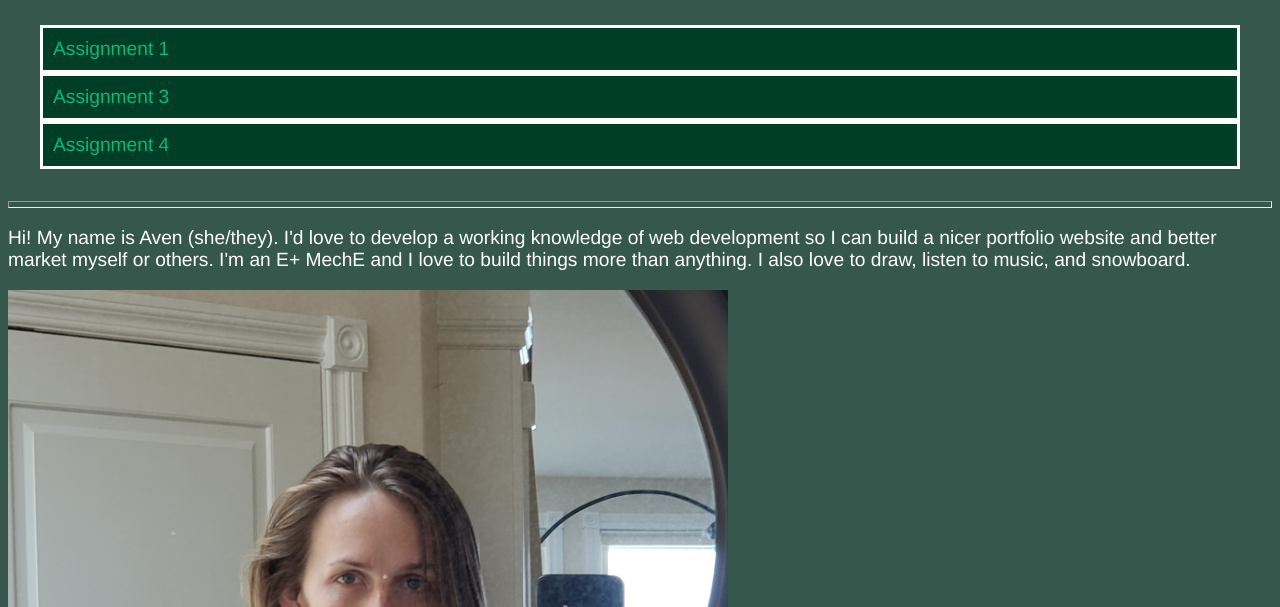
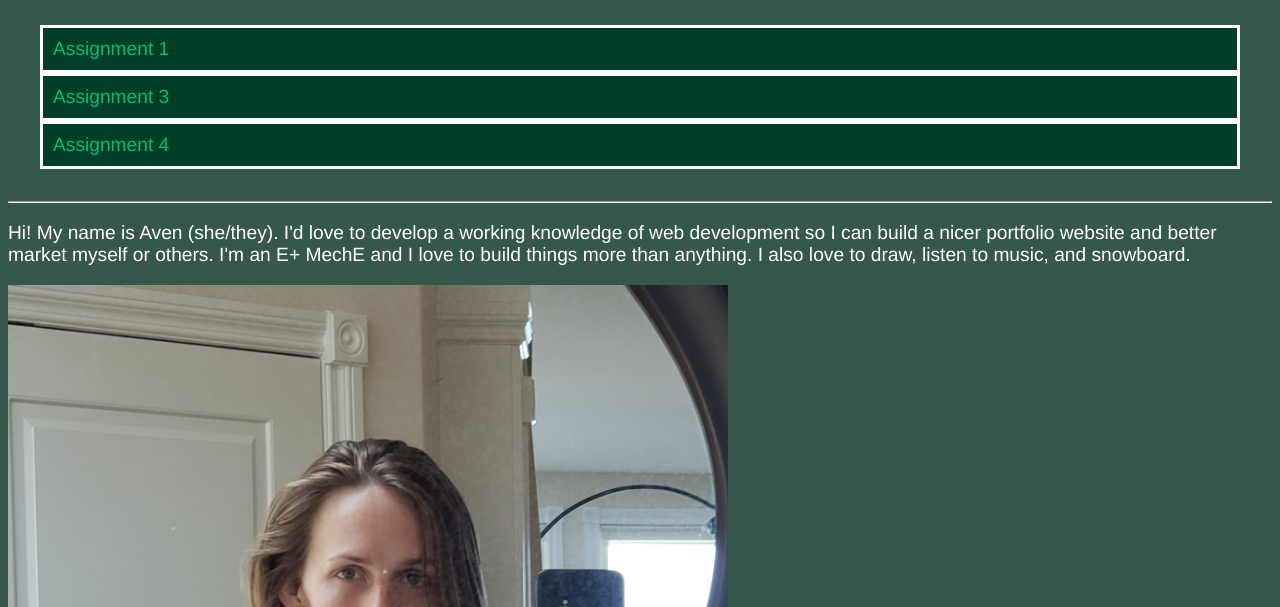
Before and after one commit to teha7793/teha7793.github.io, a plain HTML site: page index.html in a window 1280 px wide. Shown: the part 193-800 px from the top of the page. Drawn offline with Linux system fonts and the light colour scheme.

Commit message:
Update styles.css

```diff
--- a/css/styles.css
+++ b/css/styles.css
@@ -45,8 +45,7 @@ ol {
 
 hr {
   display:block;
-  height: 5px;
-  color:#00bc78;
+  color:#ffffff;
   margin-top: 0.7;
   margin-bottom: 0.7;
 }
```
